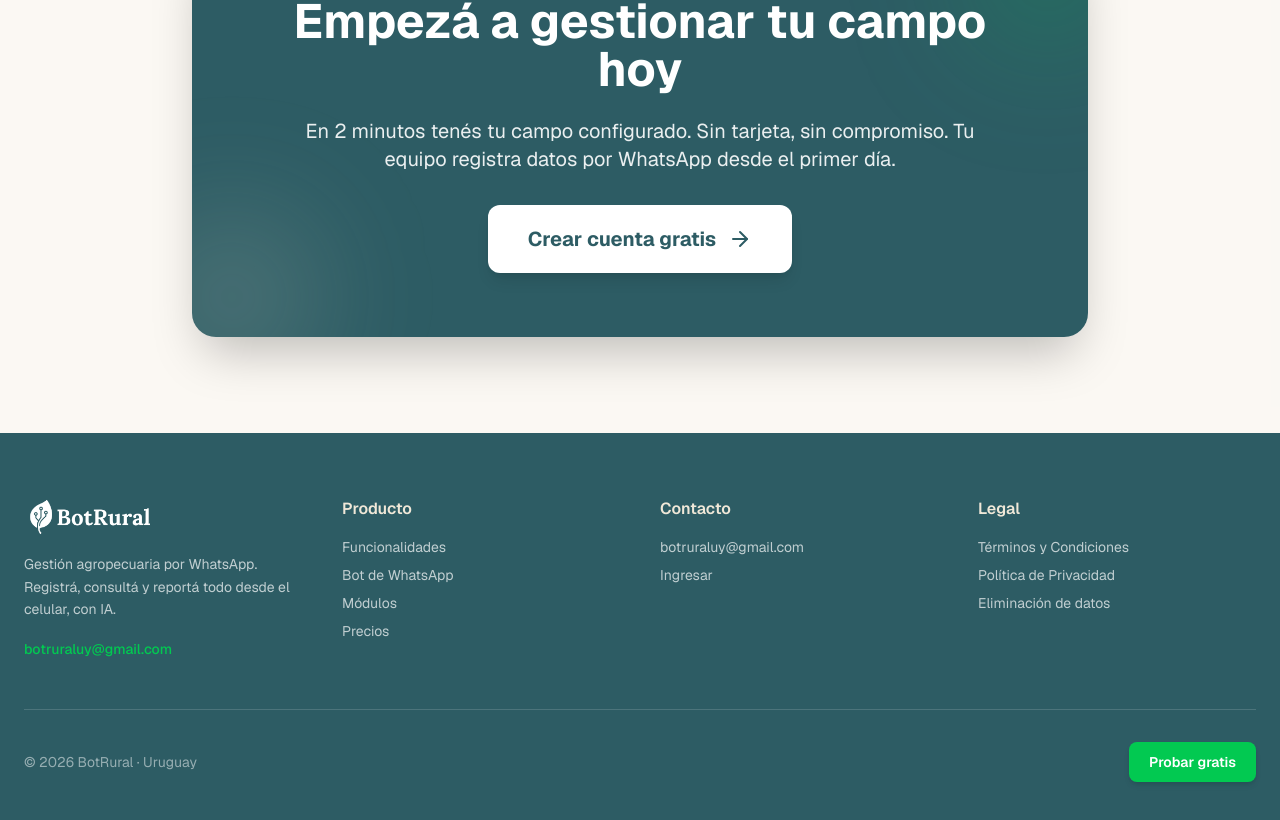
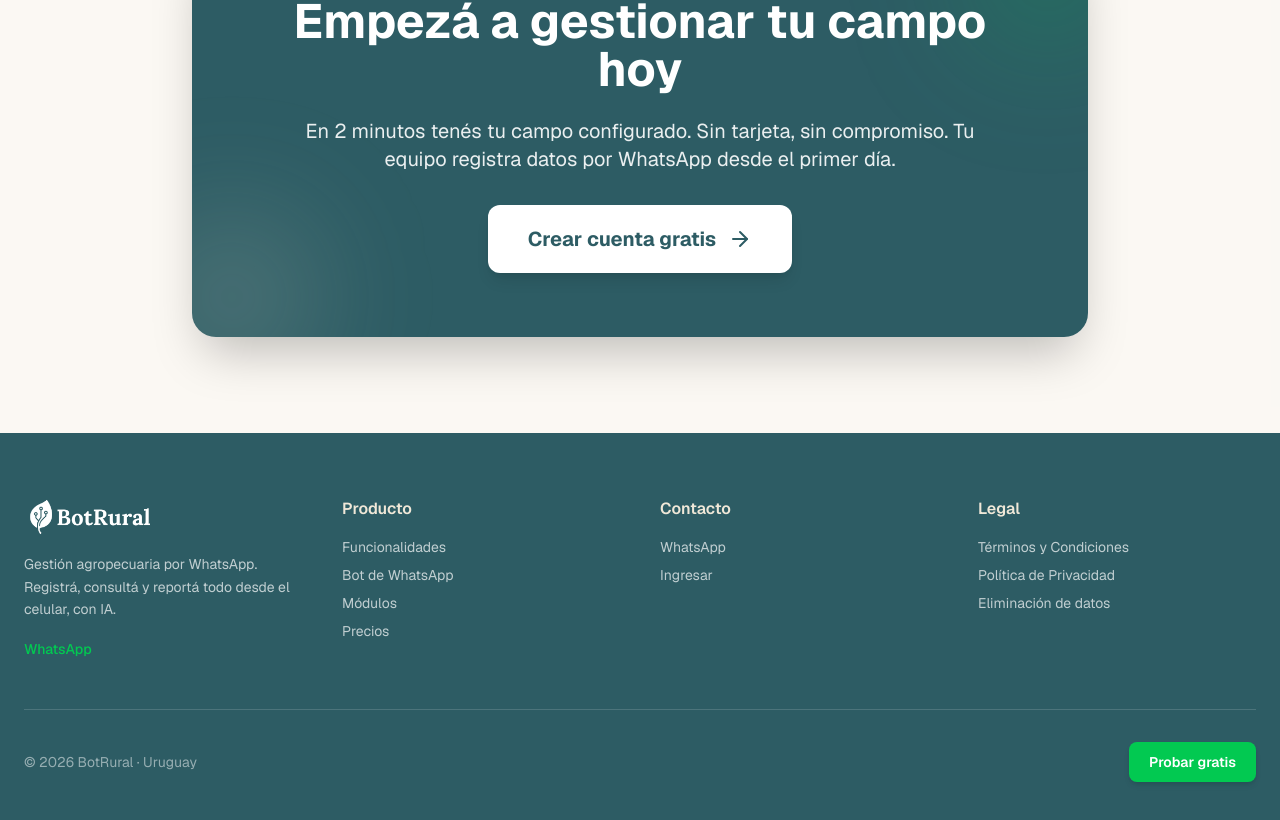
Before and after one commit to talalandig/landingbotrural, a Next.js app: page / in a window 1280 px wide. Shown: the part 6198-7018 px from the top of the page. Built offline with nearby package versions, Linux system fonts and the light colour scheme.

Commit message:
fix(footer): reemplazar email por enlace a WhatsApp en contacto
Quita botruraluy@gmail.com y enlaza a wa.me/59899465242 como el botón flotante.

```diff
--- a/app/components/Footer.tsx
+++ b/app/components/Footer.tsx
@@ -1,3 +1,6 @@
+const WHATSAPP_URL =
+  'https://wa.me/59899465242?text=Hola%20quiero%20mas%20informacion%20de%20botrural';
+
 export default function Footer() {
   return (
     <footer className="bg-[#2D5C64] text-white py-16 px-6">
@@ -10,8 +13,13 @@ export default function Footer() {
             <p className="text-white/70 text-sm mb-4 leading-relaxed">
               Gestión agropecuaria por WhatsApp. Registrá, consultá y reportá todo desde el celular, con IA.
             </p>
-            <a href="mailto:botruraluy@gmail.com" className="text-[#02C951] text-sm font-medium hover:text-[#02C951]/80 transition-colors">
-              botruraluy@gmail.com
+            <a
+              href={WHATSAPP_URL}
+              target="_blank"
+              rel="noopener noreferrer"
+              className="text-[#02C951] text-sm font-medium hover:text-[#02C951]/80 transition-colors"
+            >
+              WhatsApp
             </a>
           </div>
           <div>
@@ -26,7 +34,16 @@ export default function Footer() {
           <div>
             <h4 className="font-semibold mb-4 text-[#F0E8D8]">Contacto</h4>
             <ul className="space-y-2 text-sm text-white/70">
-              <li><a href="mailto:botruraluy@gmail.com" className="hover:text-[#02C951] transition-colors">botruraluy@gmail.com</a></li>
+              <li>
+                <a
+                  href={WHATSAPP_URL}
+                  target="_blank"
+                  rel="noopener noreferrer"
+                  className="hover:text-[#02C951] transition-colors"
+                >
+                  WhatsApp
+                </a>
+              </li>
               <li><a href="https://app.botrural.app/login" className="hover:text-[#02C951] transition-colors">Ingresar</a></li>
             </ul>
           </div>
```
